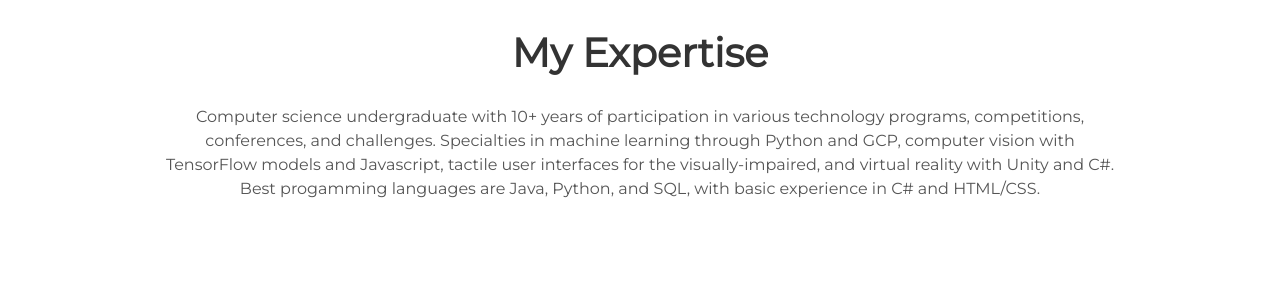
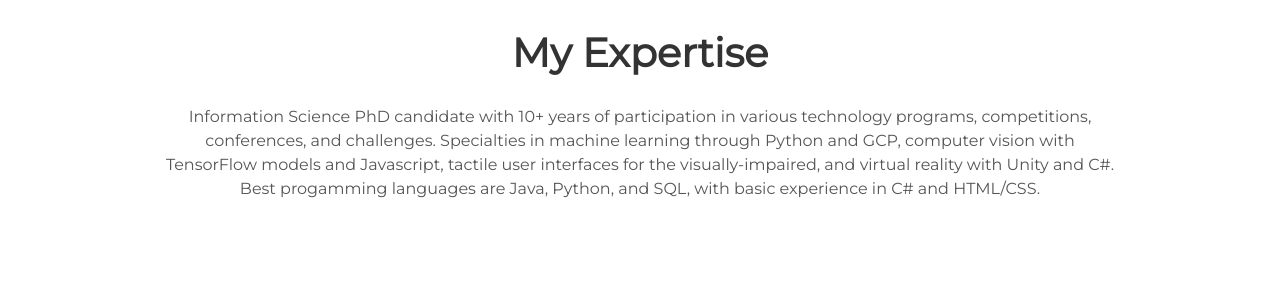
Before and after one commit to jcollins-01/site, a Jekyll site: the page built from index.html, in a window 1280 px wide and 900 px high, scrolled down 799 px. Shown: the part 153-444 px from the top of the window. Built offline with Jekyll 4.4.1, drawn with Linux system fonts in a browser that asks for light colours.

Commit message:
Update _config.yml with PhD candidate
Check out other PhD websites and see what I should put/describe.

```diff
--- a/_config.yml
+++ b/_config.yml
@@ -5,7 +5,7 @@ description: Jazmin Collins
 
 # User settings
 username: Jazmin Collins
-user_description: Computer science undergraduate with 10+ years of participation in various technology programs, competitions, conferences, and challenges. Specialties in machine learning through Python and GCP, computer vision with TensorFlow models and Javascript, tactile user interfaces for the visually-impaired, and virtual reality with Unity and C#. Best progamming languages are Java, Python, and SQL, with basic experience in C# and HTML/CSS.
+user_description: Information Science PhD candidate with 10+ years of participation in various technology programs, competitions, conferences, and challenges. Specialties in machine learning through Python and GCP, computer vision with TensorFlow models and Javascript, tactile user interfaces for the visually-impaired, and virtual reality with Unity and C#. Best progamming languages are Java, Python, and SQL, with basic experience in C# and HTML/CSS.
 user_title: #Learner of HCI and Accessibility
 email: collinsjazmin.21@gmail.com
 #twitter_username: lorem_ipsum
```
